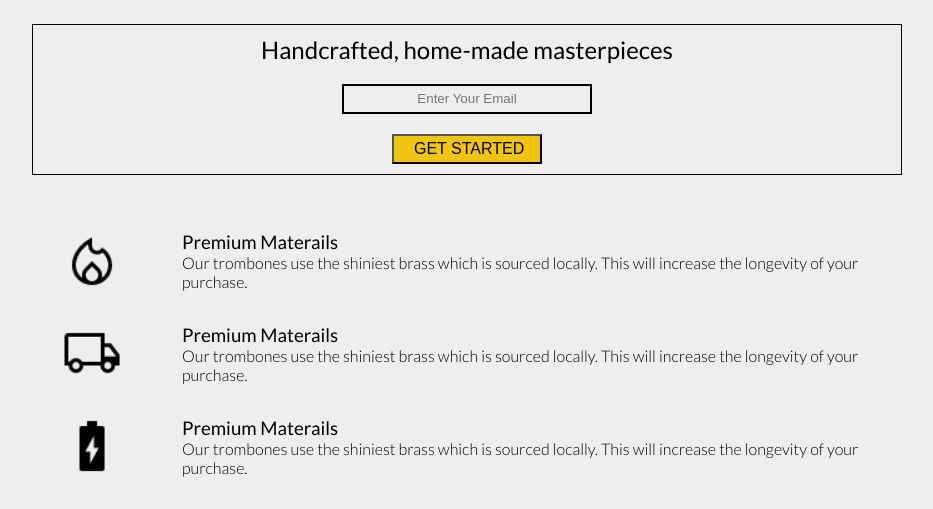
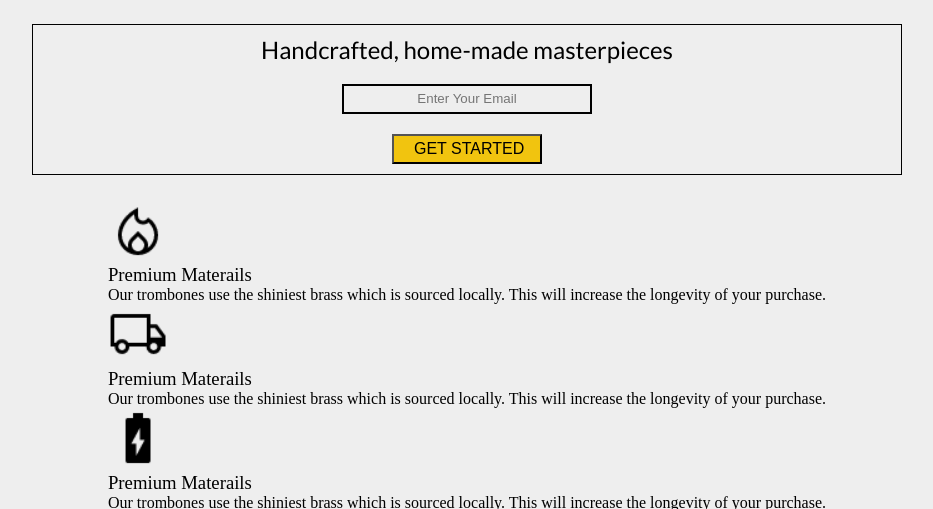
Before and after one commit to hakanyargici/php-cms-and-landing-page, a PHP site: page / in a window 1280 px wide. Shown: the part 102-611 px from the top of the page, without its empty margins (173-1106 px from the left). Run offline with PHP 8.4, Linux system fonts and the light colour scheme.

Commit message:
featuers kısmı düzenlendi.

```diff
--- a/style.css
+++ b/style.css
@@ -119,7 +119,6 @@ section{
     display: flex;
     flex-direction: column;
     align-items: center;
-    padding: 30px;
 }
 
 #features figure img{
@@ -132,23 +131,10 @@ section{
   font-weight: 400;
 }
 
-#pre-materials{
+.featuresSpec{
     display: flex;
-    justify-content: space-around;
-    margin-bottom: 30px;
-    font-family: 'Lato', sans-serif;
-}
-
-#fast-shipping{
-    display: flex;
-    justify-content: space-around;
-    margin-bottom: 30px;
-    font-family: 'Lato', sans-serif;
-}
-
-#qua-assurance{
-    display: flex;
-    justify-content: space-around;
+    flex-direction: row;
+    justify-content: space-between;
     margin-bottom: 30px;
     font-family: 'Lato', sans-serif;
 }
```
